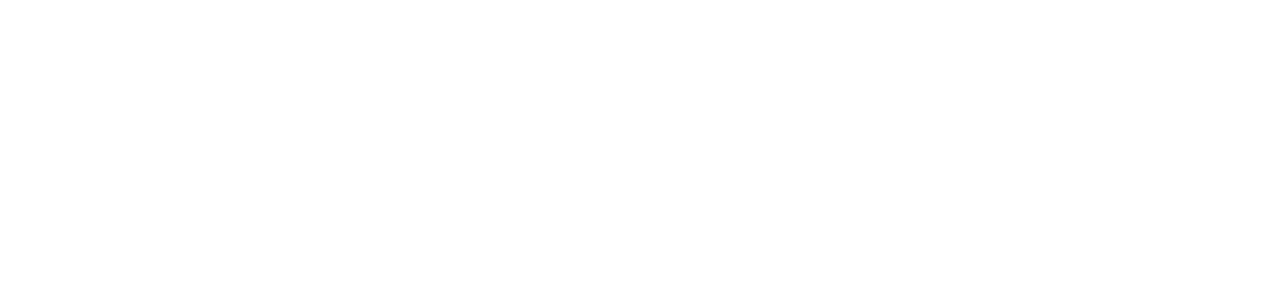
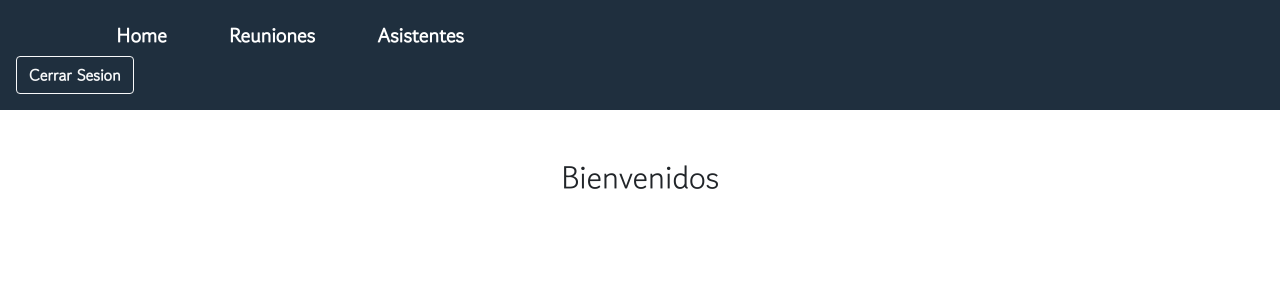
Before and after one commit to victorsada/gestor-puestos-ui, a React (Create React App) app: page /home in a window 1280 px wide. Shown: the top 300 px of the page. Built offline with nearby package versions, Linux system fonts and the light colour scheme.

Commit message:
implementacion del home, y navbar

```diff
--- a/src/App.css
+++ b/src/App.css
@@ -45,3 +45,20 @@
   grid-template-columns: 50px 50px;
   justify-content: end;
 }
+
+.margen-left {
+  margin-left: 100px;
+  font-weight: bold;
+}
+.bg-nav {
+  background-color: #1f2f3e;
+}
+
+.margen-right {
+  font-weight: bold;
+  margin-right: 800px;
+}
+
+.size-img {
+  width: 550px;
+}
--- a/src/App.js
+++ b/src/App.js
@@ -6,6 +6,7 @@
 import Assistants from "./components/assistants/assistants";
 import EditAssistant from "./components/assistants/editAssistant";
 import AssistantState from "./context/assistant/assistantState";
+import Home from "./components/home";
 
 function App() {
   const [user, setUser] = useState();
@@ -27,6 +28,9 @@
             <Route exact path="/editassistant">
               <EditAssistant />
             </Route>
+            <Route exact path="/home">
+              <Home />
+            </Route>
           </Switch>
         </Router>
       </AssistantState>
--- a/src/components/assistants/assistant.js
+++ b/src/components/assistants/assistant.js
@@ -52,12 +52,15 @@
         </td>
         <td>{member ? <span> Si </span> : <p>No</p>}</td>
         <td className="acciones">
-          <button onClick={handleEdit} className="btn btn-secondary m-1">
+          <button
+            onClick={handleEdit}
+            className="btn btn-outline-secondary m-1"
+          >
             Editar
           </button>
           <button
             type="button"
-            className="btn btn-danger font-weight-bold "
+            className="btn btn-outline-danger font-weight-bold "
             onClick={() => handleDelete()}
           >
             Eliminar
@@ -65,7 +68,7 @@
 
           <button
             type="button"
-            className="font-weight-bold btn btn-info text-light m-1"
+            className="font-weight-bold btn btn-outline-info  m-1"
             onClick={() => handleMore(_id)}
           >
             Ver más
--- a/src/components/assistants/assistants.js
+++ b/src/components/assistants/assistants.js
@@ -1,6 +1,6 @@
 import React, { Fragment, useEffect, useState } from "react";
 import { Modal, ModalBody, ModalFooter, ModalHeader } from "reactstrap";
-import Logout from "../user/logout";
+import Nav from "../nav";
 import Assistant from "./assistant";
 
 const Assistants = ({ auth }) => {
@@ -74,14 +74,12 @@
   };
   return (
     <Fragment>
+      <Nav />
       {token || auth ? (
         <div className="mt-3">
           <div className="row">
             <div className="col-md-11">
               <h1>Lista de Participantes</h1>
-            </div>
-            <div className=" col-md-1">
-              <Logout />
             </div>
           </div>
           <div className="col-md-1"></div>
@@ -116,7 +114,7 @@
             <button
               type="button"
               onClick={() => setModal(true)}
-              className="btn btn-success"
+              className="btn btn-outline-success"
             >
               +
             </button>
--- /dev/null
+++ b/src/components/home.js
@@ -0,0 +1,15 @@
+import React, { Fragment } from "react";
+import Nav from "./nav";
+
+const Home = () => {
+  return (
+    <Fragment>
+      <Nav />
+      <div className="mt-5">
+        <h2>Bienvenidos</h2>
+      </div>
+    </Fragment>
+  );
+};
+
+export default Home;
--- /dev/null
+++ b/src/components/nav.js
@@ -0,0 +1,23 @@
+import React, { Fragment } from "react";
+import Logout from "./user/logout";
+const Nav = () => {
+  return (
+    <Fragment>
+      <nav className="navbar navbar-dark bg-nav p-3">
+        <a className="margen-left navbar-brand" href="/home">
+          Home
+        </a>
+
+        <a className="  navbar-brand" href="#">
+          <b>Reuniones</b>
+        </a>
+        <a className="margen-right navbar-brand" href="/assistants">
+          Asistentes
+        </a>
+        <Logout className="margen-right" />
+      </nav>
+    </Fragment>
+  );
+};
+
+export default Nav;
--- a/src/components/user/login.js
+++ b/src/components/user/login.js
@@ -111,7 +111,7 @@
             >
               Sign up
             </Link>
-            {redirect ? <Redirect to="/assistants" /> : null}
+            {redirect ? <Redirect to="/home" /> : null}
           </form>
         </div>
       </div>
--- a/src/components/user/logout.js
+++ b/src/components/user/logout.js
@@ -10,8 +10,8 @@
   return (
     <Fragment>
       <div>
-        <button onClick={logout} className="btn-danger">
-          <i class="fa fa-sign-out"></i>
+        <button onClick={logout} className=" btn btn-outline-light btn-block">
+          <b> Cerrar Sesion</b>
         </button>
       </div>
       {redirect ? <Redirect to="/" /> : null}
```
